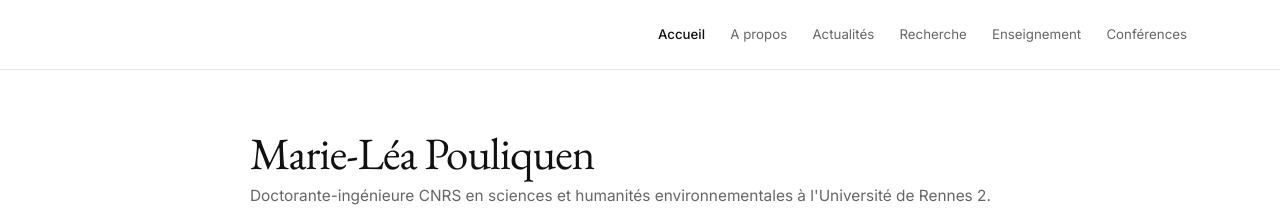
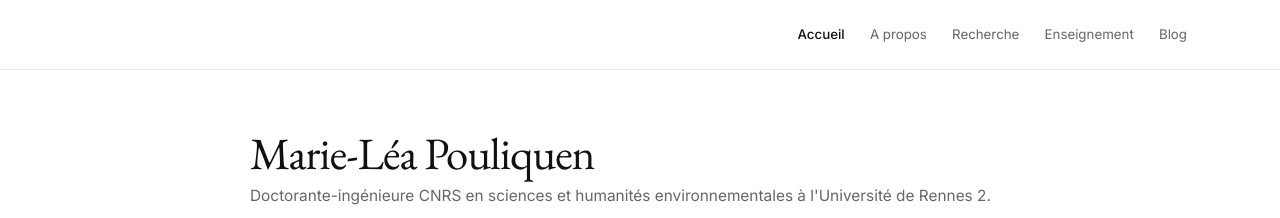
Before and after one commit to marieleapouliquen/marieleapouliquen.github.io, a Jekyll site: the page built from _pages/index.md, in a window 1280 px wide. Shown: the top 218 px of the page. Built offline with Jekyll 4.4.1, drawn with Linux system fonts in a browser that asks for light colours.

Commit message:
Update navigation.yml

```diff
--- a/_data/navigation.yml
+++ b/_data/navigation.yml
@@ -7,14 +7,11 @@
 - title: A propos
   url: /about/
 
-- title: Actualités
-  url: /actualites/
-
 - title: Recherche
   url: /recherche/
 
 - title: Enseignement
   url: /enseignement/
 
-- title: Conférences
-  url: /diffusion/
+- title: Blog
+  url: /blog/
```
